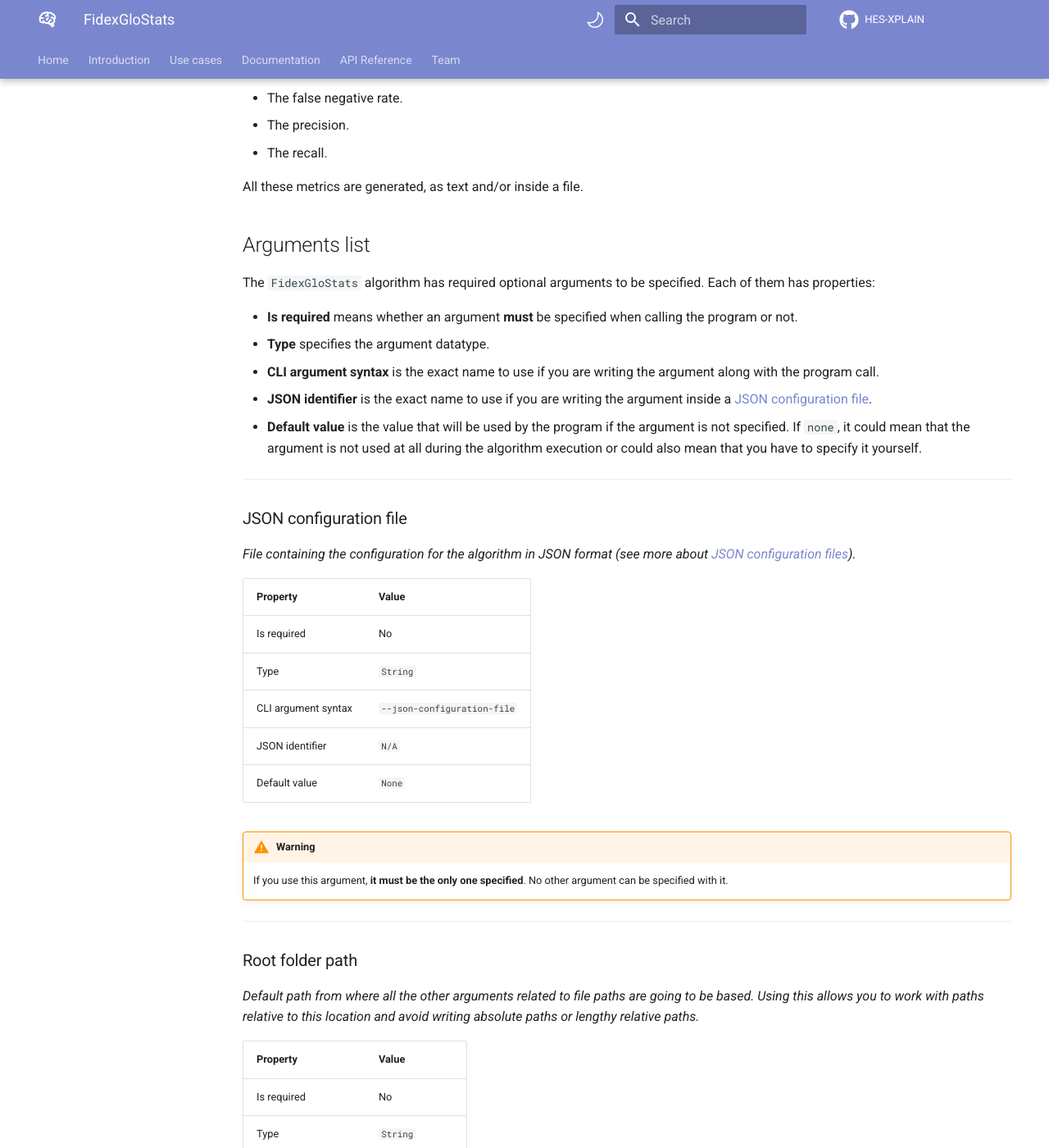
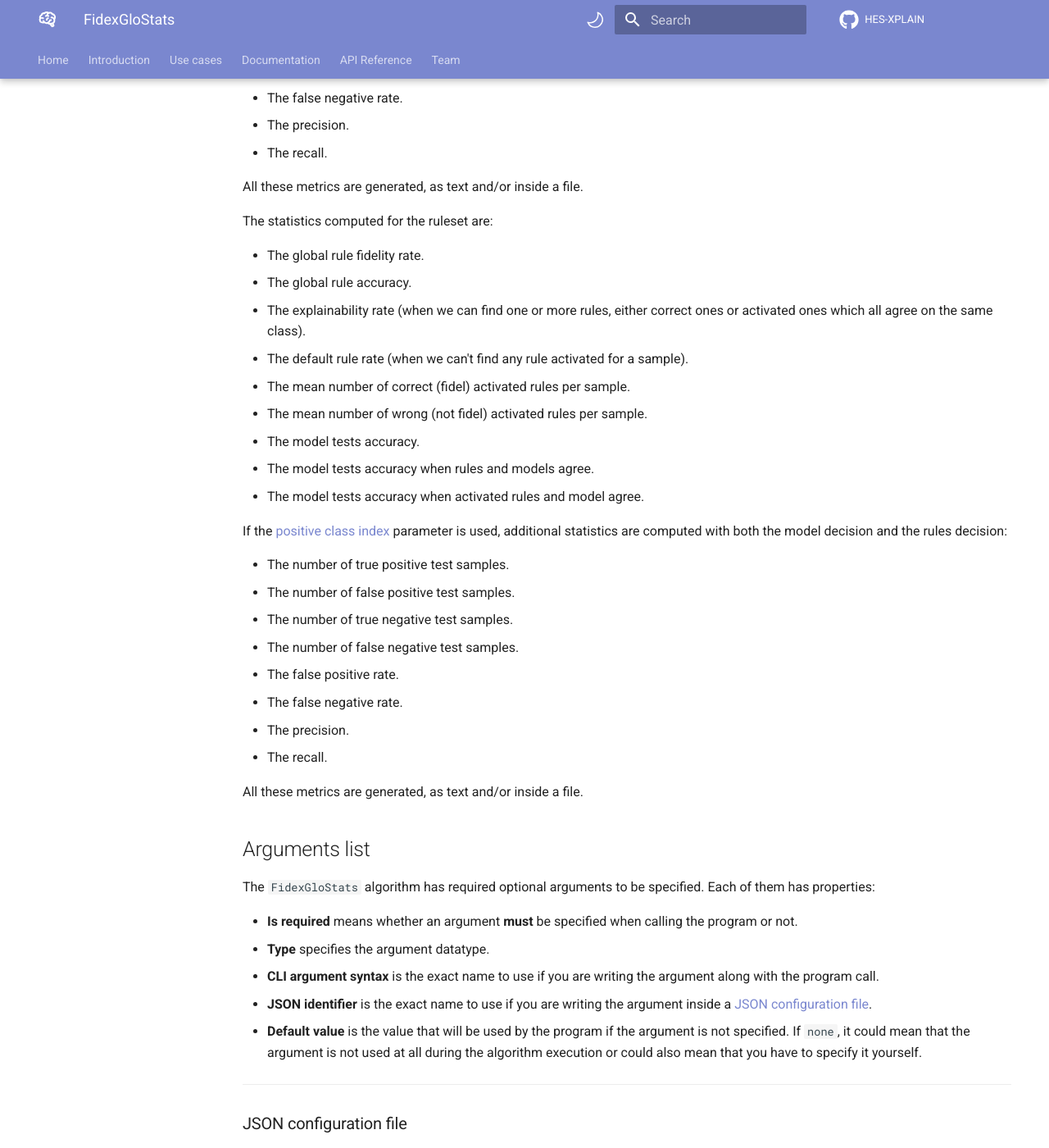
Before and after one commit to HES-XPLAIN/hes-xplain.github.io, an MkDocs documentation site: the page built from docs/documentation/algorithms/fidex/fidexglostats.md, in a window 1280 px wide and 1400 px high, scrolled down 950 px. Shown: the whole window at 82% size. Built offline with MkDocs 1.6.1 and Material for MkDocs 9.7.7, drawn with Linux system fonts in a browser that asks for light colours; comment, search, counter and statistics services are not loaded; some of the changed text lies outside the part shown.

Commit message:
Added content

```diff
--- a/docs/documentation/algorithms/fidex/fidexglostats.md
+++ b/docs/documentation/algorithms/fidex/fidexglostats.md
@@ -31,6 +31,30 @@ If the [positive class index](#positive-class-index) parameter is used, addition
 
 All these metrics are generated, as text and/or inside a file.
 
+The statistics computed for the ruleset are:
+
+- The global rule fidelity rate.
+- The global rule accuracy.
+- The explainability rate (when we can find one or more rules, either correct ones or activated ones which all agree on the same class).
+- The default rule rate (when we can't find any rule activated for a sample).
+- The mean number of correct (fidel) activated rules per sample.
+- The mean number of wrong (not fidel) activated rules per sample.
+- The model tests accuracy.
+- The model tests accuracy when rules and models agree.
+- The model tests accuracy when activated rules and model agree.
+
+If the [positive class index](#positive-class-index) parameter is used, additional statistics are computed with both the model decision and the rules decision:
+
+- The number of true positive test samples.
+- The number of false positive test samples.
+- The number of true negative test samples.
+- The number of false negative test samples.
+- The false positive rate.
+- The false negative rate.
+- The precision.
+- The recall.
+
+All these metrics are generated, as text and/or inside a file.
 
 ## Arguments list
 
```
Also changed, not shown: other parts of docs/documentation/algorithms/fidex/fidexglostats.md (+4 -0 lines).
